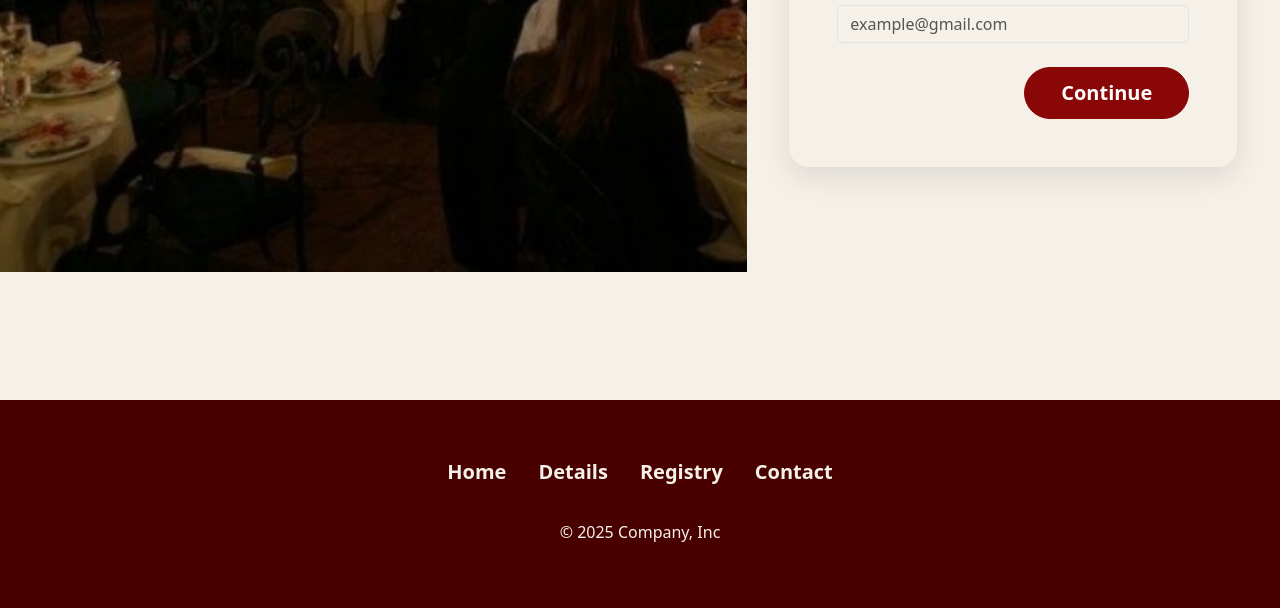
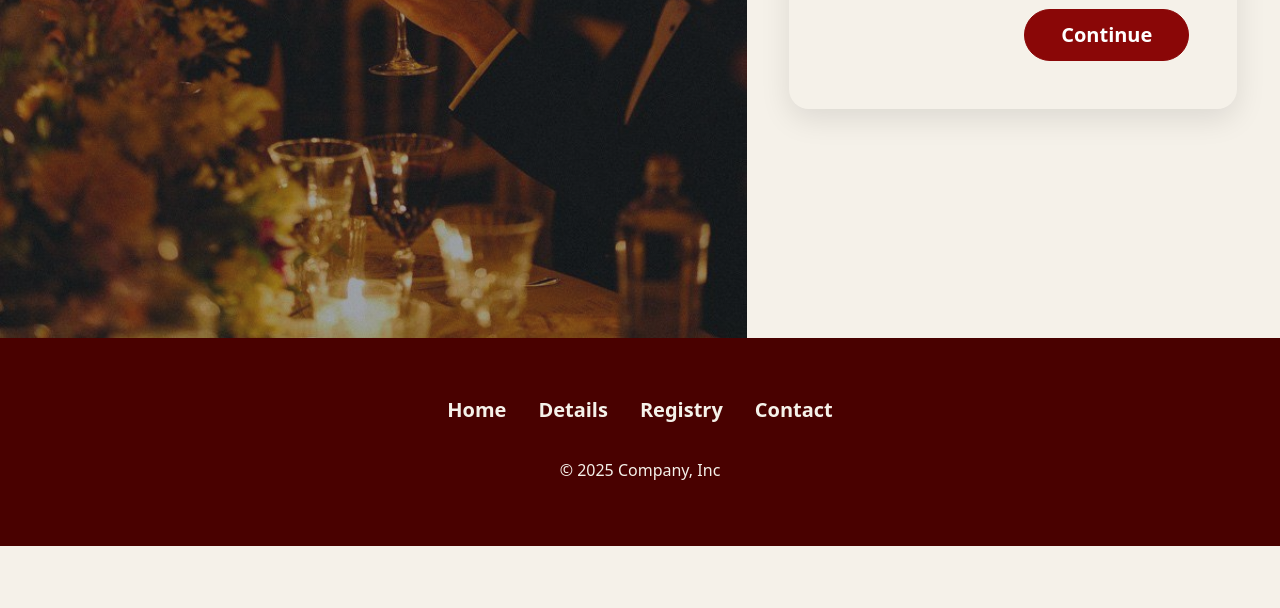
Before and after one commit to brianna-mitri/event-management, a website: page docs/rsvp.html in a window 1280 px wide. Shown: the part 590-1198 px from the top of the page. After the commit the page ends 1136 px from the top, so only its background shows below. Drawn offline with nearby package versions, Linux system fonts and the light colour scheme.

Commit message:
Fixed background image not covering full height of row and updated image

```diff
--- a/docs/rsvp.html
+++ b/docs/rsvp.html
@@ -16,7 +16,7 @@
 
     <!------------------------------------------- Navbar ------------------------------------------->
 
-    <nav class="navbar navbar-expand-sm navbar-theme-dark sticky-top navbar-spacing">
+    <nav class="navbar navbar-expand-sm navbar-theme-dark fixed-top navbar-spacing">
       <div class="container-fluid">
 
         <!-- Hamburger/Logo Name (left) -->
@@ -87,14 +87,14 @@
     <!-- Main Content -->
     <main>
 
-        <div class="container-fluid p-0">
+        <div class="container-fluid rsvp-container p-0">
             <div class="row g-0">
                 <!-- Title section (left on desktop and top on mobile)-->
-                <div class="col-xl-7 col-12">
+                <div class="col-xl-7 col-12 bg-primary">
                     <section class="rsvp-title">
 
                         <!-- Title -->
-                        <div class="container text-center">
+                        <div class="text-center">
                             <h1 class="display-1 fw-semibold">RSVP</h1>
                             <p class="display-7 fw-normal">Kindly submit your reply by Month DD</p>
                         </div>
@@ -337,7 +337,7 @@
 
                                 <!------------- Navigation Buttons ------------->
                                 <div class="d-flex justify-content-between">
-                                    <button type="button" class="btn btn-outline-primary main-btn" id="prevBtn" onclick="changeStep(-1)" style="display: none;">
+                                    <button type="button" class="btn btn-outline-dark main-btn" id="prevBtn" onclick="changeStep(-1)" style="display: none;">
                                         Back
                                     </button>
 
@@ -398,7 +398,7 @@
     <!-- <script src="https://cdn.jsdelivr.net/npm/swiper@11/swiper-bundle.min.js"></script> -->
 
     <!--Personal scripts-->
-    <!-- <script src="./assets/js/navbar.js"></script> -->
+    <script src="./assets/js/navbar.js"></script>
     <script src="./assets/js/multistep-form.js"></script>
     <!-- <script src="./assets/js/countdown.js"></script>
     <script src="./assets/js/swiping.js"></script>
--- a/src/scss/_multistep-form.scss
+++ b/src/scss/_multistep-form.scss
@@ -10,11 +10,31 @@
 
 
 /*-------- LAYOUT ----------------- */
+// ensure main container and row take full height
+.rsvp-container {
+    min-height: 100vh;
+
+    .row {
+        // @include media-breakpoint-up(xl) {
+        //     min-height: 100vh;
+        // }
+        //make both columns stretch to full height
+        .col-xl-7,
+        .col-xl-5 {
+            min-height: 60vh;
+            display: flex;
+            flex-direction: column;
+        }
+    }
+}
+
 // title section
 .rsvp-title {
     // padding-top: 60px;
-    background: linear-gradient(to bottom, rgba(0,0,0,0.2), rgba(0,0,0,0.4)),
-                url('../img/swiper_venue.jpg');
+    // background: linear-gradient(to bottom, rgba(0,0,0,0.2), rgba(0,0,0,0.4)),
+    //             url('../img/cheers_night.jpg');
+    background: linear-gradient(rgba(30, 40, 50, 0.4), rgba(30, 40, 50, 0.4)),
+                url('../img/cheers_night.jpg');
     background-size: cover;
     background-position: center;
     background-repeat: no-repeat;
@@ -26,13 +46,18 @@
     position: relative;
 
     // responsive heights
-    height: 45vh;                       //mobile
+    min-height: 45vh;                       //mobile
     // min-height: 600px;
 
     @include media-breakpoint-up(xl) {
-        height: 100vh;
+        // height: 100vh;
+        min-height: 100vh;
         // min-height: 650px;
     }
+
+    // ensure section fills available space
+    flex: 1;
+    width: 100%;
 }
 
 // form section
@@ -51,7 +76,7 @@
         // min-height: 650px;
     }
 
-    @include media-breakpoint-donw(sm) {
+    @include media-breakpoint-down(sm) {
         min-height: auto;
         padding: 1rem 0.5rem;
     }
```
Also changed, not shown: docs/assets/css/main.css, docs/assets/css/main.min.css, docs/assets/img/cheers_night.jpg (added).
